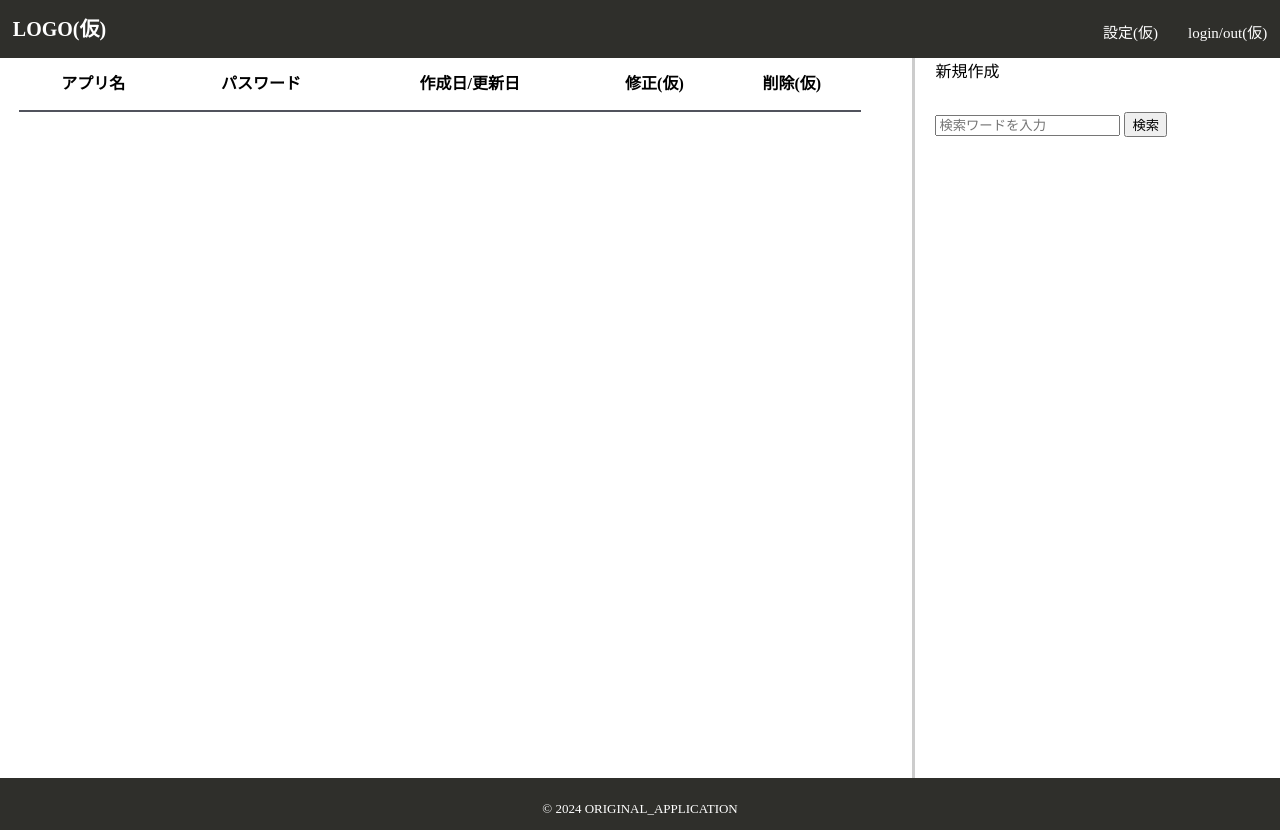
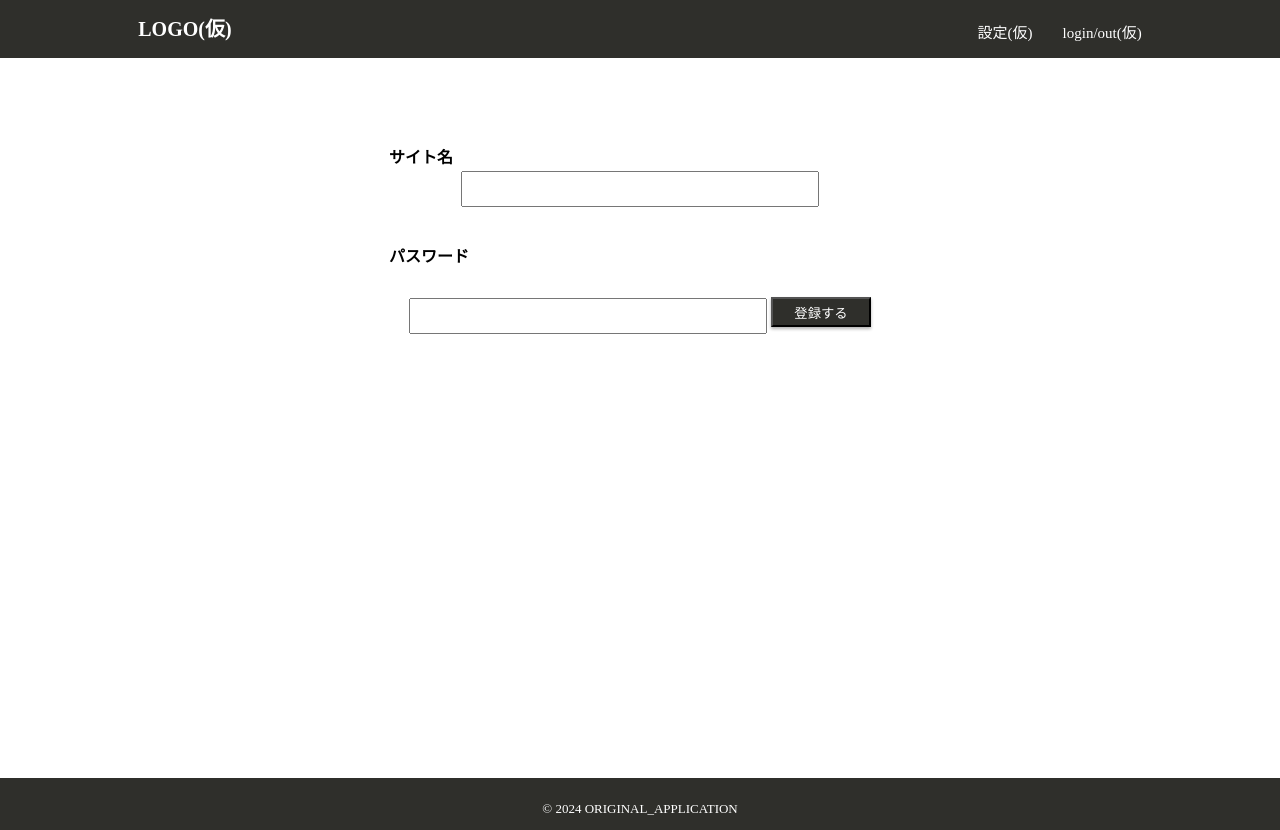
Before and after one commit to Jun922/pass_manager, a Django app: page /create/ in a window 1280 px wide. Run offline with Django 4.2, Linux system fonts and the light colour scheme; lists and menus that the app fills with data are empty; some libraries are stand-ins or nearby versions.

Commit message:
css form

```diff
--- a/config/settings.py
+++ b/config/settings.py
@@ -37,6 +37,7 @@ INSTALLED_APPS = [
     'django.contrib.sessions',
     'django.contrib.messages',
     'django.contrib.staticfiles',
+    'widget_tweaks',
     'pw_recorder.apps.PwRecorderConfig',
 ]
 
--- a/static/css/app/style.css
+++ b/static/css/app/style.css
@@ -115,6 +115,48 @@ main {
 
 
 
+/* ---------- register-new-data part ---------- */
+.register-new-data {
+    width: 80vw;
+    margin: 70px auto 0 auto;
+}
+
+.contents {
+    text-align: center;
+    width: 50%;
+    margin: 0 auto;
+}
+
+.register-new-data p {
+    text-align: left;
+    font-weight: bold;
+    margin-bottom: 3px;
+}
+
+.input {
+    width: 350px;
+    height: 30px;
+    margin-bottom: 20px;
+}
+
+.register-new-data button {
+    background-color: rgb(47, 47, 43);
+    color: white;
+    width: 100px;
+    height: 30px;
+    margin-top: 30px;
+	position:relative;
+	top:-3px;
+	box-shadow: 0 2px 3px rgba(0, 0, 0, 0.3);
+}
+
+.register-new-data button:hover {
+    opacity: 0.8;
+    transition: all .5s;
+}
+
+
+
 /* ---------- footer part ---------- */
 footer {
     text-align: center;
--- a/templates/app/base.html
+++ b/templates/app/base.html
@@ -9,87 +9,16 @@
     <title>PW-MANAGER</title>
 </head>
 <body>
-    <!-- header part -->
-    <!-- {% include "app/header.html" %} -->
-    <header>
-        <div class="container">
-            <div class="header-contents">
-                <h1><a href="{% url 'list' %}">LOGO(仮)</a></h1>
+    <!----- header part ----->
+    {% include "app/header.html" %}
 
-                <ul>
-                    <li><a href="#">設定(仮)</a></li>
-                    <li><a href="#">login/out(仮)</a></li>
-                </ul>
-            </div>
-        </div>
-    </header>
-
-
-
+    <!----- main part ----->
     <main>
-            <section class="display-data">
-                <div class="container">
-                    <table>
-                        <tr class="col-name">
-                            <th>アプリ名</th>
-                            <th>パスワード</th>
-                            <th>作成日/更新日</th>
-                            <th>修正(仮)</th>
-                            <th>削除(仮)</th>
-                        </tr>
-
-                        {% for app in app_list %}
-                            <tr class="data">
-                                <td>{{app.name}}</td>
-                                <td>{{app.password}}</td>
-                                <td>{{app.created_at|date:"Y-m-j"}}</td>
-                                <td>
-                                    <a href="{% url 'update' app.pk %}">更新</a>
-                                </td>
-                                <td>
-                                    <a href="{% url 'delete' app.pk %}">削除</a>
-                                </td>
-                            </tr>
-                        {% endfor %}
-                    </table>
-                </div>
-            </section>
-
-
-
-            <section class="side-bar">
-                <div class="wrapper">
-                    <div class="container">
-                        <nav>
-                            <div class="create-pass">
-                                <a href="create">新規作成</a>
-                            </div>
-
-                            <div class="search-name">
-                                <form action="" method="get">
-                                    <input name="query" value="{{ request.GET.query }}" type="text" placeholder="検索ワードを入力"/>
-                                    <button type="submit">検索</button>
-                                </form>
-                            </div>
-                        </nav>
-                    </div>
-                </div>
-            </section>
-            <!-- disp data list part -->
-            <!-- {% block content %}
-            {% endblock %} -->
-            <!-- paging func -->
+        {% block content %}
+        {% endblock %}
     </main>
 
-
-
-    <!-- footer part -->
-    <!-- {% include "app/footer.html" %} -->
-    <footer>
-        <!-- <div class="container"> -->
-
-            <p>&copy; 2024 ORIGINAL_APPLICATION</p>
-        <!-- </div> -->
-    </footer>
+    <!----- footer part ----->
+    {% include "app/footer.html" %}
 </body>
 </html>
--- a/templates/app/confirm_delete.html
+++ b/templates/app/confirm_delete.html
@@ -1,4 +1,4 @@
-<!DOCTYPE html>
+<!-- <!DOCTYPE html>
 <html lang="ja">
 <head>
     <meta charset="UTF-8">
@@ -12,4 +12,4 @@
         <input type="submit" value="確定">
     </form>
 </body>
-</html>
+</html> -->
--- a/templates/app/form.html
+++ b/templates/app/form.html
@@ -1,11 +1,22 @@
 <!DOCTYPE html>
 {% extends "app/base.html" %}
+{% load widget_tweaks %}
 
 {% block content %}
-<form method="post">
-{% csrf_token %}
+<section class="register-new-data">
+    <div class="container">
+        <form method="post">
+            {% csrf_token %}
+            <div class="contents">
+                <p>サイト名</p>
+                {{ form.name|add_class:"input" }}
 
-{{ form }}
-<button type="submit">save</button>
-</form>
+                <p>パスワード</p>
+                {{ form.password|add_class:"input" }}
+
+                <button type="submit">登録する</button>
+            </div>
+        </form>
+    </div>
+</section>
 {% endblock %}
--- a/templates/app/header.html
+++ b/templates/app/header.html
@@ -2,20 +2,14 @@
 {% load static %}
 
 <header>
-    <div class="container">
-        <div class="header-contents">
-            <div class="header-left">
-                <a href="#">LOGO(仮)</a>
-            </div>
+    <div class="wrapper">
+        <div class="container">
+            <div class="header-contents">
+                <h1><a href="{% url 'list' %}">LOGO(仮)</a></h1>
 
-            <div class="header-right">
                 <ul>
-                    <li>
-                        <a href="#">設定(仮)</a>
-                    </li>
-                    <li>
-                        <a href="#">login/out(仮)</a>
-                    </li>
+                    <li><a href="#">設定(仮)</a></li>
+                    <li><a href="#">login/out(仮)</a></li>
                 </ul>
             </div>
         </div>
```
Also changed, not shown: templates/app/list.html (+11 -3 lines).
